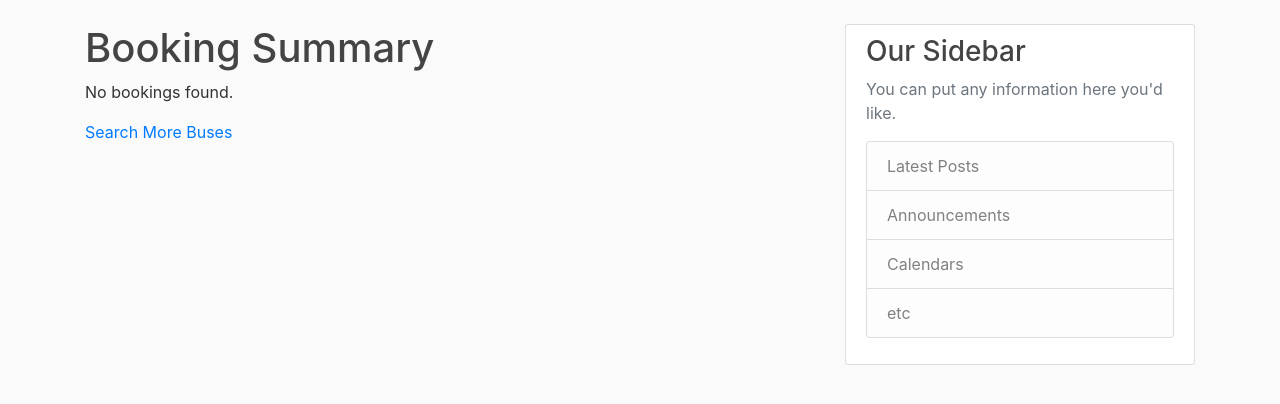
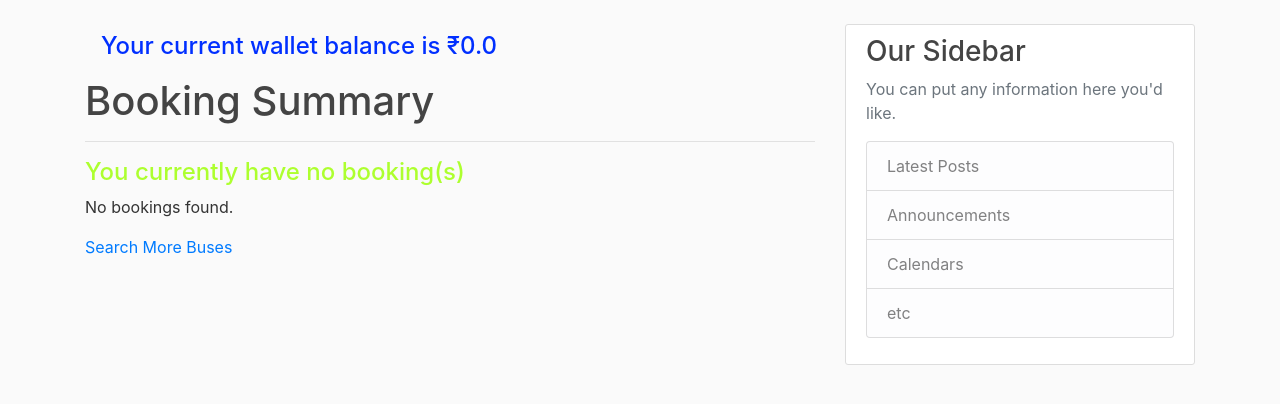
Before and after one commit to devgoe01/dvm-backend-2-1-1, a Django app: page /summary/ in a window 1280 px wide. Shown: the part 56-460 px from the top of the page. Run offline with Django 5.2, Linux system fonts and the light colour scheme; the visitor is signed in with stand-in values (Sample User, id 1); data that the repository does not hold is empty; some libraries are stand-ins or nearby versions.

Commit message:
several html(UI) page content changes + otp verification on booking + resend OTP feature

```diff
--- a/bus/forms.py
+++ b/bus/forms.py
@@ -21,7 +21,6 @@ class SearchForm(forms.Form):
     source = forms.CharField(max_length=20,required=True,label="Source")
     destination = forms.CharField(max_length=20,required=True,label="Destination")
     sort_by_departure = forms.BooleanField(required=False,label="check to sort by departure time else by available seats")
-
 
 
 class EditBookingForm(forms.ModelForm):
--- a/bus/templates/bus/base.html
+++ b/bus/templates/bus/base.html
@@ -22,7 +22,9 @@
     <header class="site-header">
       <nav class="navbar navbar-expand-md navbar-dark bg-steel fixed-top">
         <div class="container">
-          <a class="navbar-brand mr-4" href="{% url 'booking_summary' %}">View Bookings Summary</a>
+          {% if user.is_authenticated %}
+            <a class="navbar-brand mr-4" href="{% url 'booking_summary' %}">View Bookings Summary</a>
+          {% endif %}
           <button class="navbar-toggler" type="button" data-toggle="collapse" data-target="#navbarToggle" aria-controls="navbarToggle" aria-expanded="false" aria-label="Toggle navigation">
           <span class="navbar-toggler-icon"></span>
           </button>
@@ -37,7 +39,7 @@
                 <a class="nav-item nav-link" href="{% url 'dashboard' %}">Go to dashboard</a>
                 <a class="nav-item nav-link" href="{% url 'profile' %}">Profile</a>
                 <a class="nav-item nav-link" href="{% url 'logout' %}">Logout</a>
-              {% else %}
+                {% else %}
                 <a class="nav-item nav-link" href="{% url 'login' %}">Login</a>
                 <a class="nav-item nav-link" href="{% url 'register' %}">Register</a>
               {% endif %}
@@ -51,10 +53,15 @@
         <div class="col-md-8">
           {% if messages %}
             {% for message in messages %}
-              <div class="alert alert-{{ message.tags }}">
+              <div id ="message_container" class="alert alert-{{ message.tags }}">
                 {{ message }}
               </div>
             {% endfor %}
+          {% endif %}
+          {% if user.is_authenticated %}
+            <div>
+              <h4 style="color:rgb(0, 47, 255) "class="nav-item nav-link">Your current wallet balance is ₹{{ request.user.wallet_balance }}</h4>
+            </div>
           {% endif %}
           {% block content %}{% endblock %}
         </div>
@@ -81,3 +88,13 @@
     <script src="https://maxcdn.bootstrapcdn.com/bootstrap/4.0.0/js/bootstrap.min.js" integrity="sha384-JZR6Spejh4U02d8jOt6vLEHfe/JQGiRRSQQxSfFWpi1MquVdAyjUar5+76PVCmYl" crossorigin="anonymous"></script>
 </body>
 </html>
+
+<script>
+    // suppose the `id` attribute of element is `message_container`.
+  var message_ele = document.getElementById("message_container");
+
+  setTimeout(function(){
+     message_ele.style.display = "none";
+  }, 3000);
+  // Timeout is 3 sec, you can change it
+</script>
--- a/bus/templates/bus/book_bus.html
+++ b/bus/templates/bus/book_bus.html
@@ -8,6 +8,8 @@
       <h1>Book Bus</h1>
       <p>Bus: {{ bus.bus_number }}</p>
       <p>Route: {{ bus.route }}</p>
+      <p>Departure Time: {{ bus.departure_time }}</p>
+      <p>Fare: {{ bus.fare }}</p>
       <p>Available Seats: {{ bus.available_seats }}</p>
       {{ form|crispy }}
   </fieldset>
--- a/bus/templates/bus/booking_summary.html
+++ b/bus/templates/bus/booking_summary.html
@@ -3,12 +3,18 @@
 {% block content %}
 
 <h1>Booking Summary</h1>
+<hr>
+<h4 style="color: greenyellow;">You currently have {{ confirmed_bookings }} booking(s)</h4>
 {% for booking in bookings %}
     <div>
         <p><strong>Booking ID:</strong> {{ booking.id }}</p>
         <p><strong>User:</strong> {{ booking.user.username }}</p>
         <p><strong>Bus: </strong>{{ booking.bus.bus_number }}</p>
+        {% if booking.status == 'Confirmed' %}
         <p><strong>Seats Booked:</strong> {{ booking.seats_booked }}</p>
+        {% else %}
+        <p><strong>Seats Booked:</strong> {{ booking.seats_booked }} (Cancelled)</p>
+        {% endif %}
         <p><strong>Status:</strong> {{ booking.status }}</p>
         {% if booking.can_edit %}
             <a href="{% url 'edit_booking' booking.id %}" class="btn btn-warning">Edit/Cancel</a>
@@ -16,9 +22,10 @@
             <p class="text-danger">Editing not allowed (less than 6 hours left).</p>
         {% endif %}
     </div>
-    <hr
+    <hr>
 {% empty %}
     <p>No bookings found.</p>
 {% endfor %}
 <a href="{% url 'project-home' %}">Search More Buses</a>
+
 {% endblock content %}
--- a/bus/templates/bus/edit_booking.html
+++ b/bus/templates/bus/edit_booking.html
@@ -7,7 +7,8 @@
 <form method="post">
   {% csrf_token %}
   {{ form|crispy }}
-  <button type="submit" class="btn btn-primary">Update Booking</button>
+  <p><strong>Fare: </strong>{{ booking.bus.fare }}</p>
+  <button type="submit" class="btn btn-primary">Update Booking</button><hr>
 </form>
 <a href="{% url 'booking_summary'%}" class="btn btn-secondary">Back to Summary</a>
 {% endblock content %}
--- a/bus/urls.py
+++ b/bus/urls.py
@@ -11,4 +11,6 @@ urlpatterns = [
     path('edit-bus/<int:bus_number>/', views.edit_bus, name='edit_bus'),
     path('bus-list/', views.admin_bus_list, name='bus_list'),
     path('about/', views.about, name='about'),
+    path('verify_bus_otp/', views.verif_bus_otp, name='verif_bus_otp'),
+    path('verify_edit_booking_otp/', views.verif_bus_otp, name='edit_booking_otp'),
 ]
--- a/bus/views.py
+++ b/bus/views.py
@@ -4,7 +4,10 @@ from .models import User,Route,Bus,Booking
 from django.contrib import messages
 from .forms import SearchForm,BookingForm,EditBookingForm,EditBusForm
 from django.utils.timezone import now
-
+from django.core.mail import send_mail
+from django.conf import settings
+from datetime import datetime
+from users import utils
 
 @login_required
 def dashboard(request):
@@ -36,19 +39,24 @@ def book_bus(request, bus_number):
     if request.method == "POST":
         form=BookingForm(request.POST)
         form.instance.bus=bus
+        user=request.user
         if form.is_valid():
             booking=form.save(commit=False)
             booking.user=request.user
             booking.bus=bus
             seats_booked=form.cleaned_data['seats_booked']
-            if request.user.wallet_balance >= (seats_booked * bus.fare):
-                request.user.wallet_balance -= (seats_booked * bus.fare)
-                request.user.save()
-                bus.available_seats -= seats_booked
-                bus.save()
-                booking.save()
-                messages.success(request, "Your booking was successful!")
-                return redirect('booking_summary')
+            if user.wallet_balance >= (seats_booked * bus.fare):
+                email_otp = utils.generate_otp()
+                request.session['temp_booking'] = {'bus_number': booking.bus.bus_number,'seats_booked': seats_booked,'otp': email_otp}
+
+                send_mail(
+                    'Email Verification OTP',
+                    f'Your OTP for email verification is: {email_otp}',
+                    settings.EMAIL_HOST_USER,
+                    [user.email],
+                    fail_silently=False,
+                )
+                return redirect('verif_bus_otp')
             else:
                 messages.error(request, "Insufficient wallet balance.")
                 return redirect('book_bus', bus_number=bus_number)
@@ -60,14 +68,67 @@ def book_bus(request, bus_number):
 
     return render(request, 'bus/book_bus.html', {'form': form, 'bus': bus})
 
+
+def verif_bus_otp(request):
+    temp_booking = request.session.get('temp_booking')
+
+    if not temp_booking:
+        messages.error(request, "Please try again.")
+        return redirect('project-home')
+
+    if request.method == 'POST':
+        entered_otp = request.POST.get('email_otp')
+        stored_otp = temp_booking['otp']
+
+        if entered_otp=="Resend" or entered_otp=="resend" or entered_otp=="ReSend" or entered_otp=="RESEND":
+            new_otp = utils.generate_otp()
+            temp_booking['otp'] = new_otp
+            request.session['temp_user'] = temp_booking
+            send_mail(
+                'New OTP for verification',
+                f'Your new OTP is: {new_otp}',
+                settings.EMAIL_HOST_USER,
+                [temp_booking['email']],
+                fail_silently=False,
+            )
+            messages.success(request, "A new OTP has been sent to your email.")
+            return redirect('verif_bus_otp')
+        if utils.verify_otp(entered_otp,stored_otp):
+            user = request.user
+            bus = get_object_or_404(Bus,bus_number=temp_booking['bus_number'])
+            seats_booked = temp_booking['seats_booked']
+            booking = Booking.objects.create(user=request.user,bus=bus,seats_booked=seats_booked)
+            booking.save()
+            user.wallet_balance -= (seats_booked * bus.fare)
+            user.save()
+            bus.available_seats -= seats_booked
+            bus.save()
+            booking.save()
+            messages.success(request, "Your booking was successful!")
+            send_mail(
+            f'You booking for bus {bus.bus_number} has been confirmed!',
+            f'Congratulations {user.username}, you booked {seats_booked} seats for bus {bus.bus_number} from {bus.route.source} to {bus.route.destination} on {booking.booking_time.strftime("%A, %B %d, %Y, %I:%M %p")}.\n{seats_booked*bus.fare} rupees has been debited from your wallet. Your current remaining balance is {user.wallet_balance} rupees.\nYour booking id is {booking.id}.\nDeparture time for bus is {bus.departure_time.strftime("%A, %B %d, %Y, %I:%M %p")}.',
+            settings.EMAIL_HOST_USER,
+            [user.email],
+            fail_silently=False)
+            del request.session['temp_booking']
+            return redirect('booking_summary')
+        else:
+            return render(request, 'users/verify_otp.html', {'error': 'Invalid OTP'})
+
+    return render(request, 'users/verify_otp.html')
+
 @login_required
 def booking_summary(request):
     bookings=Booking.objects.filter(user=request.user)
+    confirmed_bookings=(bookings.filter(status='Confirmed',user=request.user)).count()
+    if (not confirmed_bookings):
+        confirmed_bookings='no'
     for booking in bookings:
         time_remaining=(booking.bus.departure_time - now()).total_seconds() /(60*60)
         booking.can_edit=time_remaining > 6
-    print(bookings)
-    return render(request, 'bus/booking_summary.html', {'bookings': bookings})
+    context={'bookings':bookings,'confirmed_bookings':confirmed_bookings}
+    return render(request, 'bus/booking_summary.html', context)
 
 
 @login_required
@@ -85,37 +146,35 @@ def edit_booking(request, booking_id):
         form=EditBookingForm(request.POST,instance=booking)
         if form.is_valid():
             updated_booking=form.save(commit=False)
-            if updated_booking.status == 'Cancelled':
+            if updated_booking.status == 'Cancelled' or updated_booking.seats_booked==0:
+                updated_booking.status='Cancelled'
                 request.user.wallet_balance +=booking.seats_booked * booking.bus.fare
                 request.user.save()
                 booking.bus.available_seats += booking.seats_booked
                 booking.bus.save()
+            difference=updated_booking.seats_booked - original_seats_booked
+            if difference!=0:
+                additional_cost=difference * booking.bus.fare
+                if request.user.wallet_balance >= additional_cost:
+                    request.user.wallet_balance -= additional_cost
+                    request.user.save()
+                    booking.bus.available_seats -= difference
+                    booking.bus.save()
+                    send_mail(
+                    f'Updated booking status for bus {booking.bus.bus_number}',
+                    f'Booking status for bus {booking.bus.bus_number} has been updated.\n{updated_booking.seats_booked} seats are booked for bus {booking.bus.bus_number} from {booking.bus.route.source} to {booking.bus.route.destination} \n{additional_cost} rupees has been debited from your wallet. Your current remaining balance is {request.user.wallet_balance} rupees.\nYour booking id is {booking.id}.\n Departure time for bus is {booking.bus.departure_time.strftime("%A, %B %d, %Y, %I:%M %p")}.',
+                    settings.EMAIL_HOST_USER,
+                    [request.user.email],
+                    fail_silently=False)
+                    updated_booking.save()
+                    messages.success(request, "Booking updated successfully!")
+                    return redirect('booking_summary')
+                else:
+                    messages.error(request, "Insufficient wallet balance for additional seats.")
+                    return redirect('edit_booking', booking_id=booking_id)
             else:
-                difference=updated_booking.seats_booked - original_seats_booked
-                if difference > 0:
-                    additional_cost=difference * booking.bus.fare
-                    if request.user.wallet_balance >= additional_cost:
-                        request.user.wallet_balance -= additional_cost
-                        request.user.save()
-                        booking.bus.available_seats -= difference
-                        booking.bus.save()
-                    else:
-                        messages.error(request, "Insufficient wallet balance for additional seats.")
-                        return redirect('edit_booking', booking_id=booking_id)
-                elif difference < 0:
-                    refund_amount=abs(difference) * booking.bus.fare
-                    request.user.wallet_balance += refund_amount
-                    request.user.save()
-                    booking.bus.available_seats += abs(difference)
-                    booking.bus.save()
-                else:
-                    messages.error(request, "No change in number of seats.")
-                    return redirect('edit_booking', booking_id=booking_id)
-
-
-            updated_booking.save()
-            messages.success(request, "Booking updated successfully!")
-            return redirect('booking_summary')
+                messages.error(request, "No change in number of seats.")
+                return redirect('edit_booking', booking_id=booking_id)
     else:
         form=EditBookingForm(instance=booking, current_booking=booking)
 
--- a/bus_service/urls.py
+++ b/bus_service/urls.py
@@ -13,15 +13,11 @@ urlpatterns = [
     path('login/', auth_views.LoginView.as_view(template_name='users/login.html'), name='login'),
     path('logout/', auth_views.LogoutView.as_view(), name='logout'),
     path('', include('bus.urls')),
-    path('verify_otp/<int:user_id>/', user_views.verif_otp, name='verify_otp'),
+    path('verify_otp/', user_views.verif_otp, name='verif_otp'),
     path('accounts/', include('allauth.urls')),
     path('register/', user_views.register, name='register'),
 ]
 
 
-urlpatterns += [
-
-]
-
 if settings.DEBUG:
     urlpatterns += static(settings.MEDIA_URL, document_root=settings.MEDIA_ROOT)
--- a/users/templates/users/verify_otp.html
+++ b/users/templates/users/verify_otp.html
@@ -1,7 +1,11 @@
+{% extends "bus/base.html" %}
+{% block content %}
 
 <form method="post">
     {% csrf_token %}<div class="border pt-3 margin mb-4">
-    <input class="form-control" type="text" name="email_otp" placeholder="Email OTP" required></h1>
+    <input class="form-control" type="text" name="email_otp" placeholder="Email OTP"></h1>
     <button type="submit">Verify OTP</button>
     </div>
+    <p>If you want the OTP to be resent, enter resend in above field and click verify</a></p>
 </form>
+{% endblock content %}
```
Also changed, not shown: bus/templates/bus/home.html (+6 -5 lines), users/views.py (+49 -12 lines).
